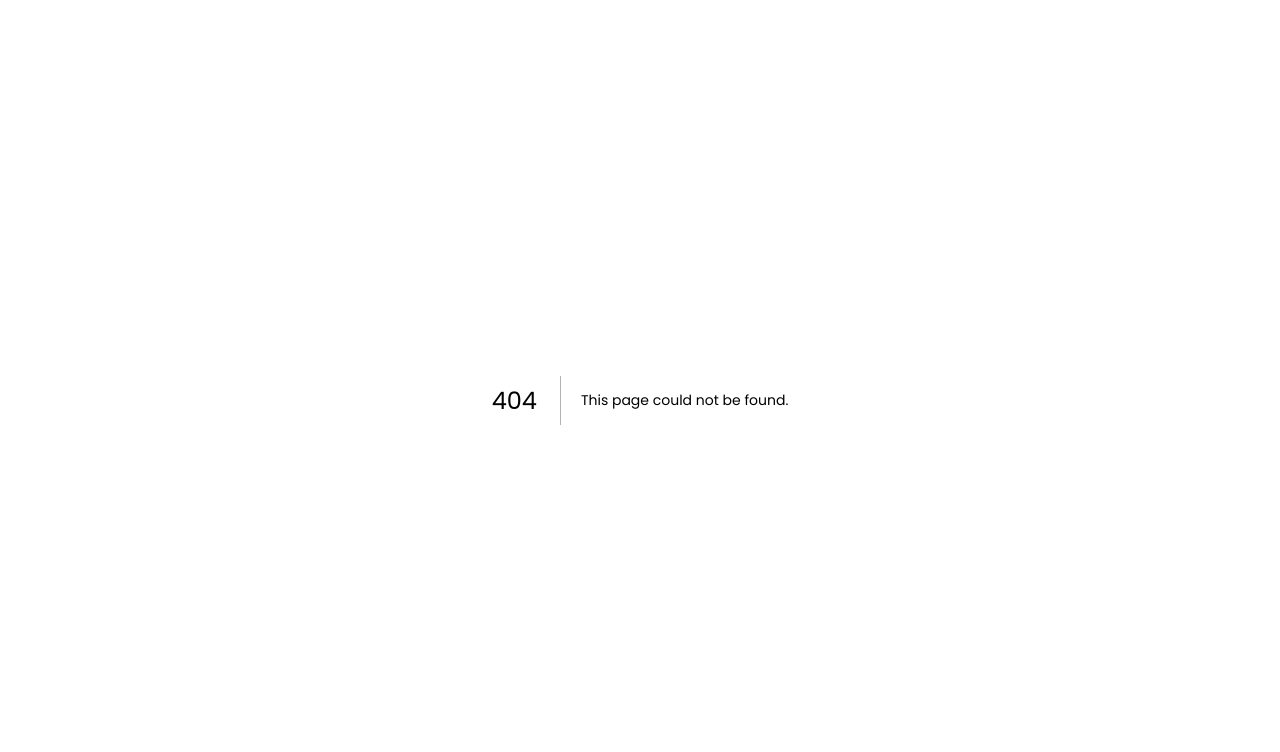
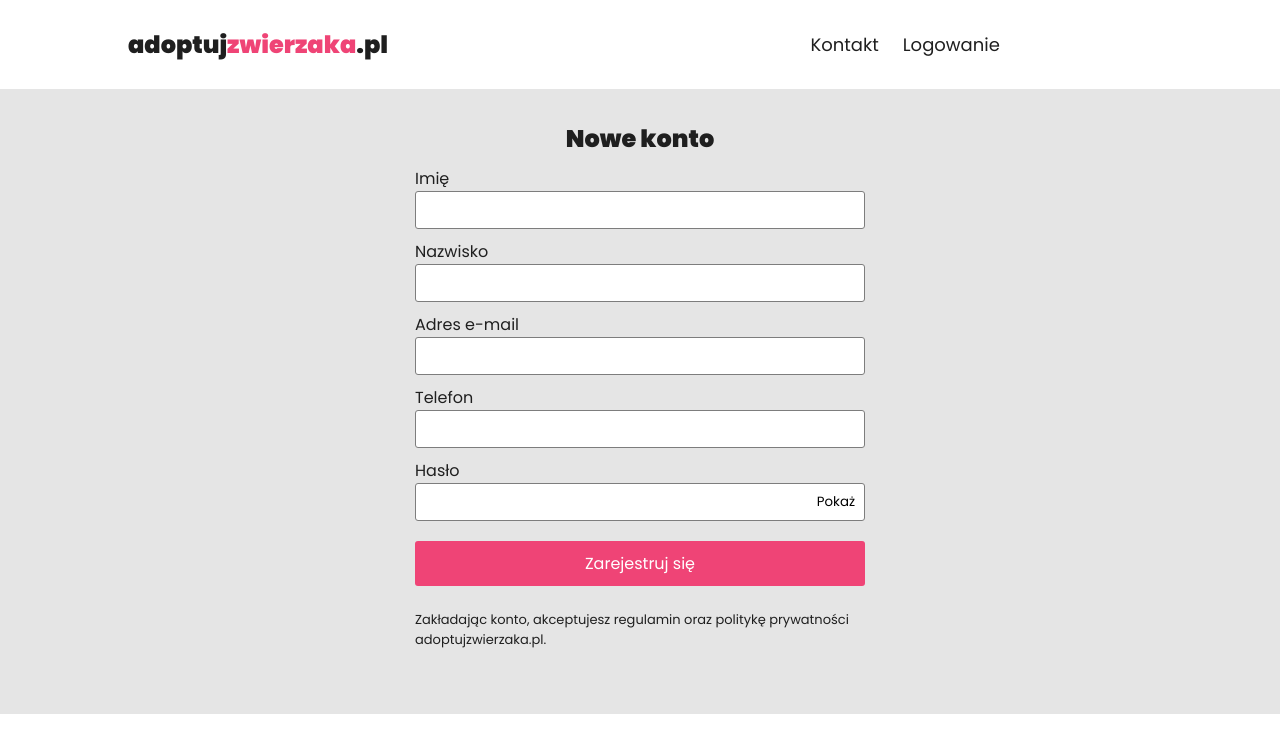
Before and after one commit to mimoid-prog/adoptuj-zwierzaka, a Next.js app: page /rejestracja in a window 1280 px wide. Before the commit this address had no page. Shown: the top 752 px of the page. Built offline with nearby package versions, Linux system fonts and the light colour scheme.

Commit message:
Added signup page and form

```diff
--- /dev/null
+++ b/components/Forms/SignupForm.js
@@ -0,0 +1,173 @@
+import React, { useState } from "react";
+import { useFormik } from "formik";
+import styles from "./form.module.css";
+
+const validate = values => {
+  const errors = {};
+  if (!values.firstName) {
+    errors.firstName = "Pole nie może być puste";
+  } else if (values.firstName.length > 15) {
+    errors.firstName = "Maksymalna liczba znaków to 15";
+  } else if (values.firstName.length < 3) {
+    errors.firstName = "Minimalna liczba znaków to 3";
+  }
+
+  if (!values.lastName) {
+    errors.lastName = "Pole nie może być puste";
+  } else if (values.lastName.length > 20) {
+    errors.lastName = "Maksymalna liczba znaków to 20";
+  } else if (values.lastName.length < 3) {
+    errors.lastName = "Minimalna liczba znaków to 3";
+  }
+
+  if (!values.email) {
+    errors.email = "Pole nie może być puste";
+  } else if (!/^[A-Z0-9._%+-]+@[A-Z0-9.-]+\.[A-Z]{2,4}$/i.test(values.email)) {
+    errors.email = "Nieprawidłowy adres e-mail";
+  }
+
+  if (!values.phone) {
+    errors.phone = "Pole nie może być puste";
+  } else if (values.phone.length > 12) {
+    errors.phone = "Maksymalna liczba znaków to 12";
+  } else if (values.phone.length < 9) {
+    errors.phone = "Minimalna liczba znaków to 9";
+  }
+
+  if (!values.password) {
+    errors.password = "Pole nie może być puste";
+  } else if (values.password.length > 30) {
+    errors.password = "Maksymalna liczba znaków to 30";
+  } else if (values.password.length < 6) {
+    errors.password = "Minimalna liczba znaków to 6";
+  }
+
+  return errors;
+};
+
+const SignupForm = () => {
+  const [passwordType, setPasswordType] = useState("password");
+
+  const handlePasswordTypeChange = e => {
+    e.preventDefault();
+    if (passwordType === "text") setPasswordType("password");
+    else setPasswordType("text");
+  };
+
+  const formik = useFormik({
+    initialValues: {
+      firstName: "",
+      lastName: "",
+      email: "",
+      phone: "",
+      password: ""
+    },
+    validate,
+    onSubmit: values => {
+      alert(JSON.stringify(values, null, 2));
+    }
+  });
+
+  return (
+    <form onSubmit={formik.handleSubmit} className={styles.form}>
+      <label htmlFor="firstName" className={styles.label}>
+        Imię
+      </label>
+      <input
+        id="firstName"
+        name="firstName"
+        type="text"
+        onChange={formik.handleChange}
+        onBlur={formik.handleBlur}
+        value={formik.values.firstName}
+        className={styles.textInput}
+      />
+      {formik.touched.firstName && formik.errors.firstName ? (
+        <p className={styles.error}>{formik.errors.firstName}</p>
+      ) : null}
+
+      <label htmlFor="lastName" className={styles.label}>
+        Nazwisko
+      </label>
+      <input
+        id="lastName"
+        name="lastName"
+        type="text"
+        onChange={formik.handleChange}
+        onBlur={formik.handleBlur}
+        value={formik.values.lastName}
+        className={styles.textInput}
+      />
+      {formik.touched.lastName && formik.errors.lastName ? (
+        <p className={styles.error}>{formik.errors.lastName}</p>
+      ) : null}
+
+      <label htmlFor="email" className={styles.label}>
+        Adres e-mail
+      </label>
+      <input
+        id="email"
+        name="email"
+        type="email"
+        onChange={formik.handleChange}
+        onBlur={formik.handleBlur}
+        value={formik.values.email}
+        className={styles.textInput}
+      />
+      {formik.touched.email && formik.errors.email ? (
+        <p className={styles.error}>{formik.errors.email}</p>
+      ) : null}
+
+      <label htmlFor="phone" className={styles.label}>
+        Telefon
+      </label>
+      <input
+        id="phone"
+        name="phone"
+        type="text"
+        onChange={formik.handleChange}
+        onBlur={formik.handleBlur}
+        value={formik.values.phone}
+        className={styles.textInput}
+      />
+      {formik.touched.phone && formik.errors.phone ? (
+        <p className={styles.error}>{formik.errors.phone}</p>
+      ) : null}
+
+      <label htmlFor="password" className={styles.label}>
+        Hasło
+      </label>
+      <div className={styles.passwordBox}>
+        <input
+          id="password"
+          name="password"
+          type={passwordType}
+          onChange={formik.handleChange}
+          onBlur={formik.handleBlur}
+          value={formik.values.password}
+          className={styles.textInput}
+        />
+        <button
+          className={styles.showPassword}
+          onClick={handlePasswordTypeChange}
+        >
+          Pokaż
+        </button>
+      </div>
+
+      {formik.touched.password && formik.errors.password ? (
+        <p className={styles.error}>{formik.errors.password}</p>
+      ) : null}
+
+      <button type="submit" className={`btn main-btn ${styles.submitBtn}`}>
+        Zarejestruj się
+      </button>
+      <p className={styles.info}>
+        Zakładając konto, akceptujesz regulamin oraz politykę prywatności
+        adoptujzwierzaka.pl.
+      </p>
+    </form>
+  );
+};
+
+export default SignupForm;
--- /dev/null
+++ b/components/Forms/form.module.css
@@ -0,0 +1,72 @@
+.form {
+  width: 100%;
+  display: flex;
+  flex-direction: column;
+  margin-top: 10px;
+}
+
+.label {
+  margin-top: 6px;
+  font-weight: 400;
+}
+
+.textInput {
+  padding: 5px 0 5px 5px;
+  border-radius: 3px;
+  border: 1px solid #7d7d7d;
+}
+
+.submitBtn {
+  border-radius: 3px !important;
+  margin-top: 20px;
+  font-size: 16px;
+}
+
+.error {
+  color: #e33724;
+  font-size: 0.9rem;
+}
+
+.passwordBox {
+  position: relative;
+}
+
+.passwordBox input {
+  width: 100%;
+}
+
+.showPassword {
+  position: absolute;
+  top: 50%;
+  transform: translateY(-50%);
+  right: 8px;
+  border: none;
+  cursor: pointer;
+  z-index: 100;
+  background: white;
+  padding: 0 2px;
+}
+
+.info {
+  margin-top: 24px;
+  font-size: 13px;
+}
+
+@media (min-width: 1024px) {
+  .form {
+    width: 450px;
+    margin: 0 auto;
+  }
+
+  .label {
+    margin-top: 10px;
+  }
+
+  .textInput {
+    padding: 8px;
+  }
+
+  .error {
+    margin-top: 2px;
+  }
+}
--- a/package.json
+++ b/package.json
@@ -12,6 +12,7 @@
   "author": "",
   "license": "ISC",
   "dependencies": {
+    "formik": "^2.1.4",
     "gsap": "^3.2.4",
     "next": "^9.3.0",
     "react": "^16.13.0",
--- /dev/null
+++ b/pages/rejestracja.js
@@ -0,0 +1,23 @@
+import React from "react";
+import Layout from "../components/Layouts/BasicLayout";
+import Form from "../components/Forms/SignupForm";
+
+const rejestracja = () => {
+  return (
+    <Layout>
+      <h2>Nowe konto</h2>
+      <Form />
+      <style jsx>
+        {`
+          @media (min-width: 1024px) {
+            h2 {
+              text-align: center;
+            }
+          }
+        `}
+      </style>
+    </Layout>
+  );
+};
+
+export default rejestracja;
--- a/styles.css
+++ b/styles.css
@@ -36,11 +36,8 @@ body {
 .btn {
   padding: 10px 20px;
   border: none;
+  cursor: pointer;
   display: inline-block;
-}
-
-.btn:hover {
-  outline: none;
 }
 
 .main-btn {
```
Also changed, not shown: components/Forms/LoginForm.js (added, +38 -0 lines), pages/logowanie.js (+11 -0 lines), 1 other file (tests, documents, lock files or other folders).
